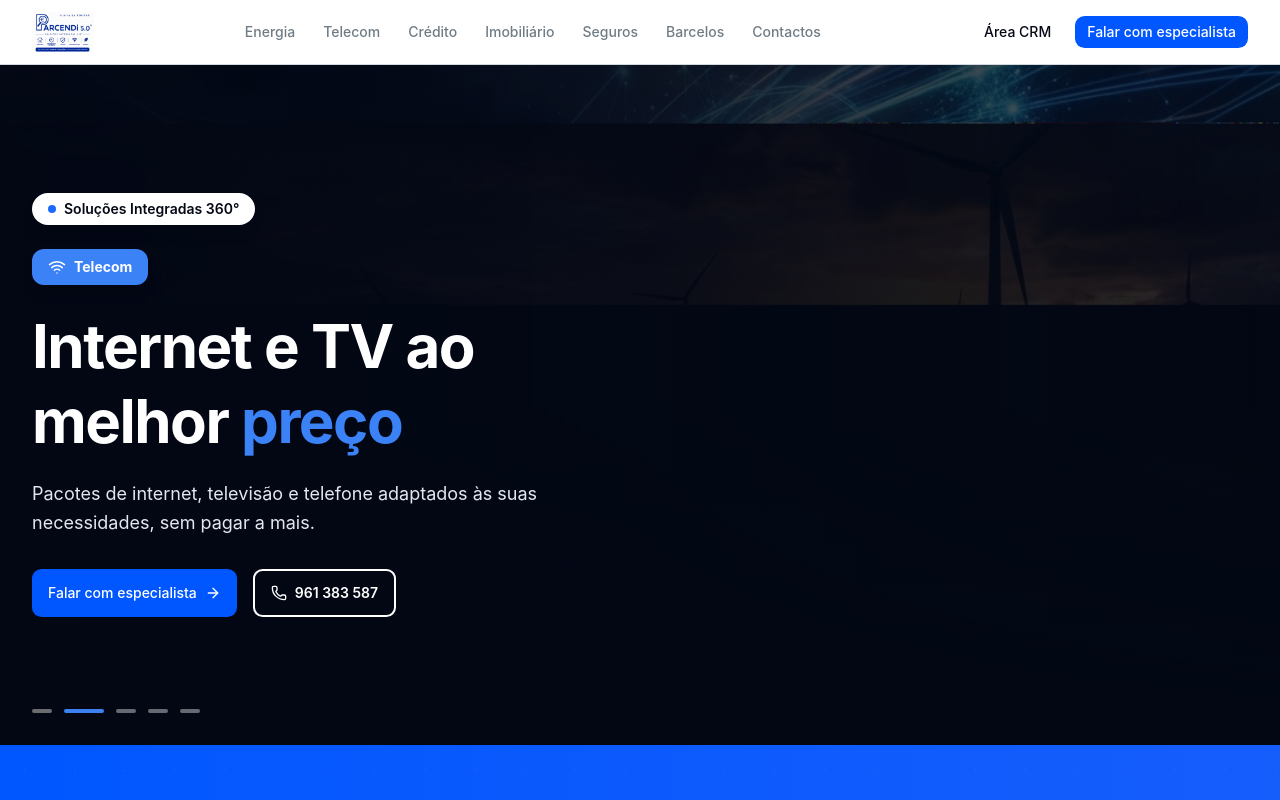
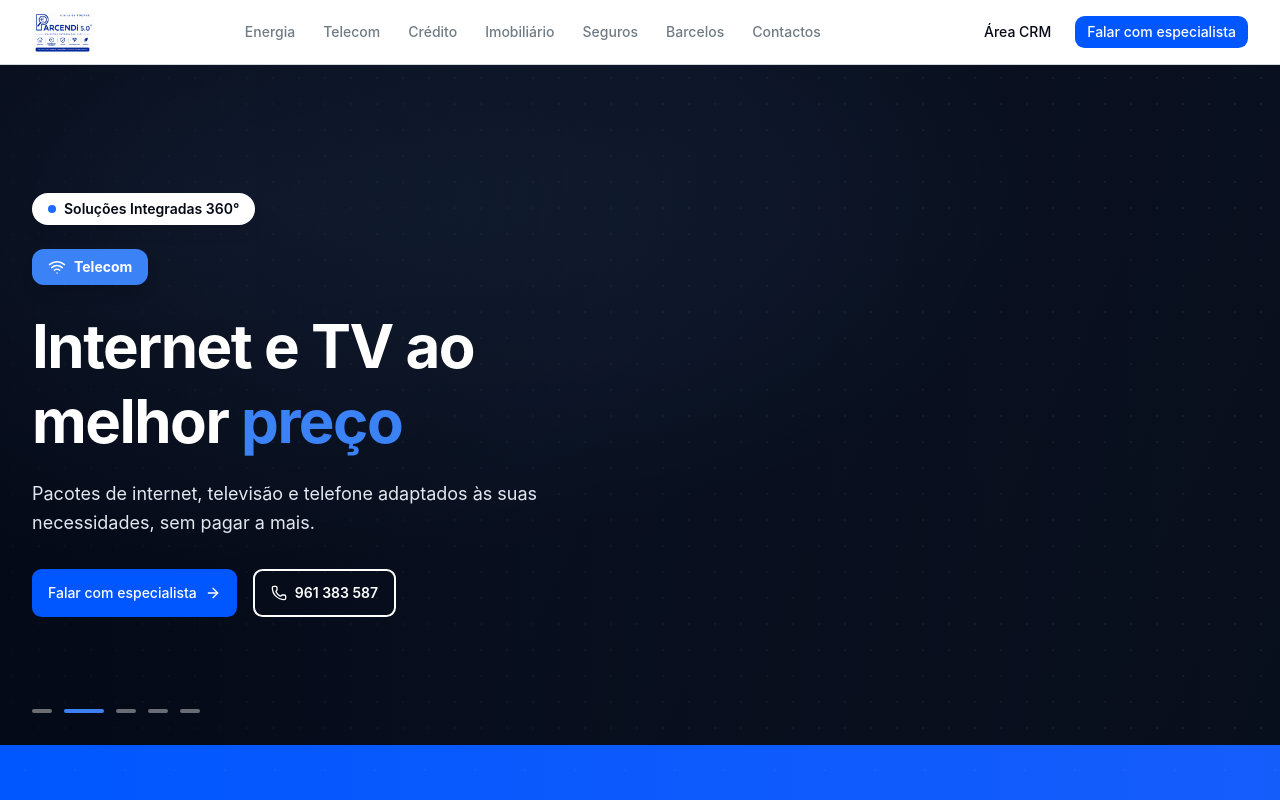
Before and after one commit to mistwr/Crmparcendi, a Next.js app: page / in a window 1280 px wide. Shown: the top 800 px of the page. Built offline with nearby package versions, Linux system fonts and the light colour scheme.

Commit message:
Refactor hero slideshow background and gradients
Updated background handling and added gradients for improved visual effects.

```diff
--- a/components/website/hero-slideshow.tsx
+++ b/components/website/hero-slideshow.tsx
@@ -94,7 +94,7 @@ export function HeroSlideshow() {
       aria-roledescription="carrossel"
       aria-label="Serviços PARCENDi"
     >
-      {/* Background images */}
+      {/* Background — gradient per segment (the photo assets were corrupted on upload) */}
       {slides.map((slide, i) => (
         <div
           key={slide.segment}
@@ -105,18 +105,18 @@ export function HeroSlideshow() {
           aria-hidden={i !== current}
         >
           <div
-            className={cn(
-              'absolute inset-0 bg-cover bg-center transition-transform ease-out',
-              i === current ? 'scale-105' : 'scale-100',
-            )}
+            className="absolute inset-0"
             style={{
-              backgroundImage: `url(${slide.image})`,
-              transitionDuration: `${SLIDE_DURATION + 1000}ms`,
+              background: `radial-gradient(120% 100% at 15% 20%, ${slide.color}55 0%, transparent 55%), linear-gradient(115deg, #0B1220 0%, #0F172A 45%, #0B1220 100%)`,
             }}
           />
-          {/* Dark gradient overlay for readability */}
-          <div className="absolute inset-0 bg-gradient-to-r from-foreground/95 via-foreground/80 to-foreground/40" />
-          <div className="absolute inset-0 bg-gradient-to-t from-foreground/90 via-transparent to-transparent" />
+          {/* Faint dot grid for texture */}
+          <div
+            className="absolute inset-0 opacity-[0.07]"
+            style={{ backgroundImage: 'radial-gradient(#ffffff 1px, transparent 1px)', backgroundSize: '26px 26px' }}
+          />
+          {/* Light readability gradient — just enough to lift the text, not to blank the background out */}
+          <div className="absolute inset-0 bg-gradient-to-r from-foreground/70 via-foreground/30 to-transparent" />
         </div>
       ))}
 
```
